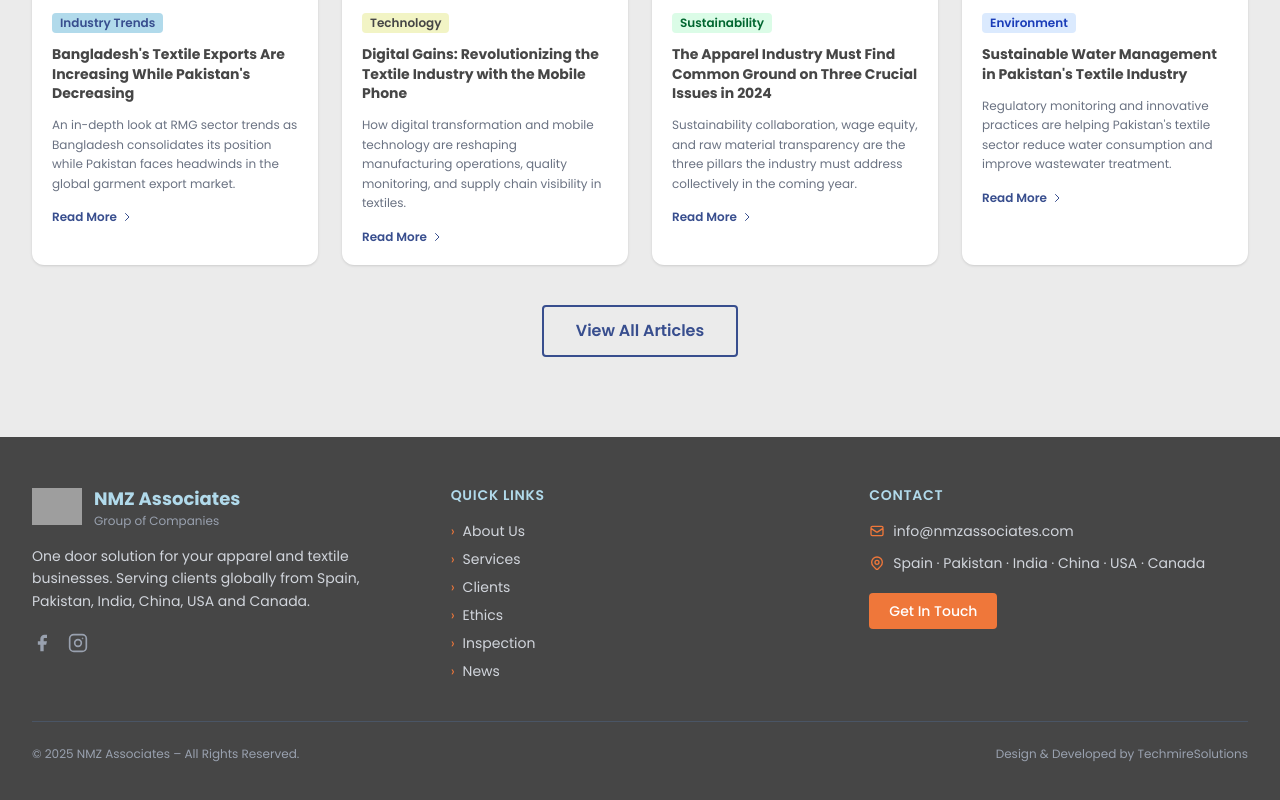
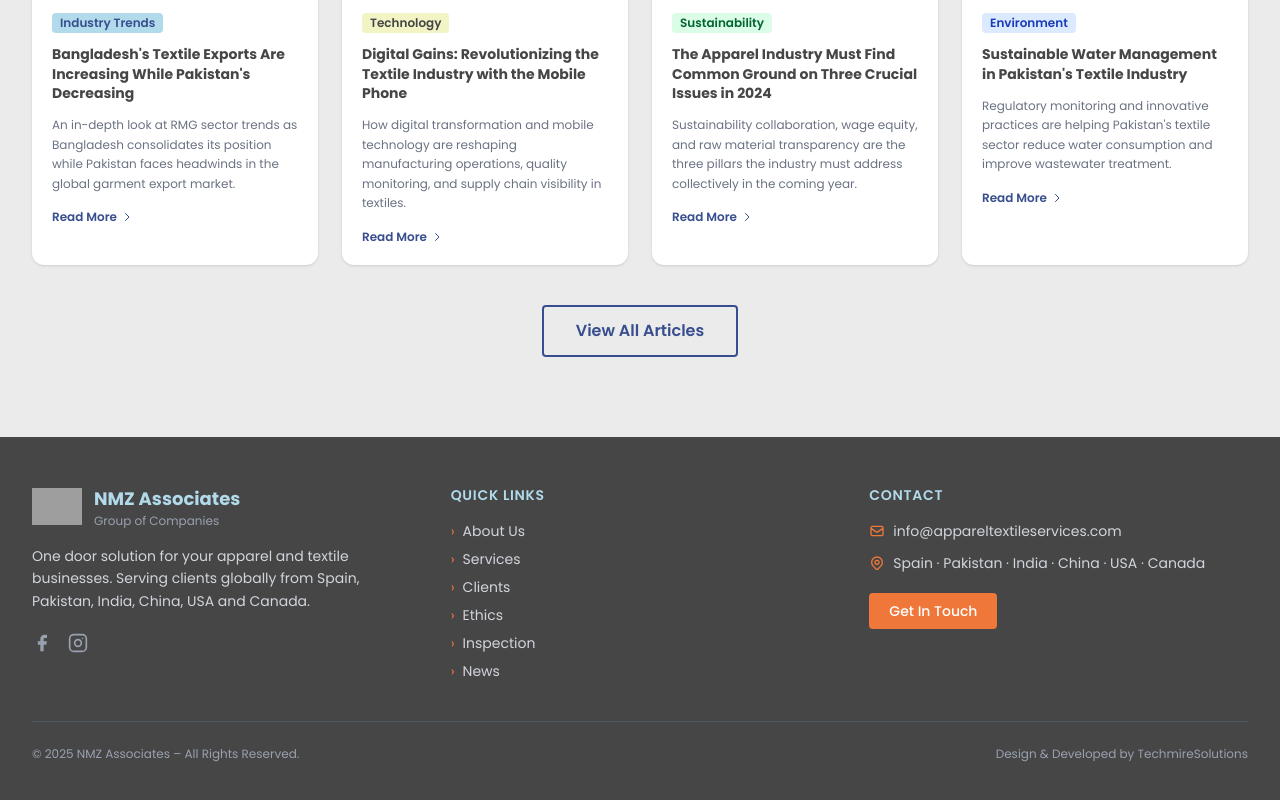
Before and after one commit to TechMireSolutions/nmz-associates, a Next.js app: page / in a window 1280 px wide. Shown: the part 6918-7718 px from the top of the page. Built offline with nearby package versions, Linux system fonts and the light colour scheme; no server answers; grey boxes are pictures that could not be loaded.

Commit message:
changes for mail

```diff
--- a/app/contact/page.tsx
+++ b/app/contact/page.tsx
@@ -10,7 +10,7 @@ export const metadata: Metadata = {
 
 const offices = [
   { country: "Spain",    flag: "🇪🇸", address: "Barcelona, Spain",   email: "spain@nmzassociates.com" },
-  { country: "Pakistan", flag: "🇵🇰", address: "Lahore, Pakistan",    email: "info@nmzassociates.com" },
+  { country: "Pakistan", flag: "🇵🇰", address: "Lahore, Pakistan",    email: "info@appareltextileservices.com" },
   { country: "India",    flag: "🇮🇳", address: "New Delhi, India",    email: "india@nmzassociates.com" },
   { country: "China",    flag: "🇨🇳", address: "Shanghai, China",     email: "china@nmzassociates.com" },
   { country: "USA",      flag: "🇺🇸", address: "New York, USA",       email: "usa@nmzassociates.com" },
@@ -51,8 +51,8 @@ export default function ContactPage() {
                   </div>
                   <div>
                     <div className="font-semibold text-[#464646]">Email</div>
-                    <a href="mailto:info@nmzassociates.com" className="text-[#384E8E] hover:text-[#EF773A] transition-colors">
-                      info@nmzassociates.com
+                    <a href="mailto:info@appareltextileservices.com" className="text-[#384E8E] hover:text-[#EF773A] transition-colors">
+                      info@appareltextileservices.com
                     </a>
                   </div>
                 </div>
--- a/app/global-error.tsx
+++ b/app/global-error.tsx
@@ -15,8 +15,8 @@ export default function GlobalError({
           <h1 className="text-2xl font-bold text-gray-800 mb-3">Critical Error</h1>
           <p className="text-gray-600 mb-8">
             A critical error occurred. Please refresh the page or contact us at{" "}
-            <a href="mailto:info@nmzassociates.com" className="text-blue-600 underline">
-              info@nmzassociates.com
+            <a href="mailto:info@appareltextileservices.com" className="text-blue-600 underline">
+              info@appareltextileservices.com
             </a>
           </p>
           <button
--- a/app/layout.tsx
+++ b/app/layout.tsx
@@ -95,8 +95,8 @@ export default function RootLayout({
   children: React.ReactNode;
 }>) {
   return (
-    <html lang="en" className={`${poppins.variable} scroll-smooth`} data-scroll-behavior="smooth">
-      <body className="min-h-screen flex flex-col font-[var(--font-poppins)] antialiased">
+    <html lang="en" className={`${poppins.variable} scroll-smooth`} data-scroll-behavior="smooth" suppressHydrationWarning>
+      <body className="min-h-screen flex flex-col font-[var(--font-poppins)] antialiased" suppressHydrationWarning>
         {/* Skip to main content – keyboard accessibility */}
         <a
           href="#main-content"
--- a/app/page.tsx
+++ b/app/page.tsx
@@ -23,7 +23,7 @@ const jsonLd = {
   logo: "https://nmzassociates.com/images/nmz-logo.webp",
   description:
     "Global apparel and textile sourcing company with 35+ years of experience. Quality control, garment sourcing, and supply chain management worldwide.",
-  email: "info@nmzassociates.com",
+  email: "info@appareltextileservices.com",
   sameAs: [
     "https://www.instagram.com/nmzassociates",
     "https://www.facebook.com/nmzassociates",
--- a/app/robots.ts
+++ b/app/robots.ts
@@ -1,4 +1,6 @@
 import type { MetadataRoute } from "next";
+
+export const dynamic = "force-static";
 
 const siteUrl = process.env.NEXT_PUBLIC_SITE_URL ?? "https://nmzassociates.com";
 
--- a/app/sitemap.ts
+++ b/app/sitemap.ts
@@ -1,4 +1,6 @@
 import type { MetadataRoute } from "next";
+
+export const dynamic = "force-static";
 
 const siteUrl = process.env.NEXT_PUBLIC_SITE_URL ?? "https://nmzassociates.com";
 
--- a/components/Footer.tsx
+++ b/components/Footer.tsx
@@ -90,8 +90,8 @@ export default function Footer() {
                 <svg className="w-4 h-4 mt-0.5 text-[#EF773A] shrink-0" fill="none" stroke="currentColor" viewBox="0 0 24 24">
                   <path strokeLinecap="round" strokeLinejoin="round" strokeWidth={2} d="M3 8l7.89 5.26a2 2 0 002.22 0L21 8M5 19h14a2 2 0 002-2V7a2 2 0 00-2-2H5a2 2 0 00-2 2v10a2 2 0 002 2z" />
                 </svg>
-                <a href="mailto:info@nmzassociates.com" className="hover:text-[#B1DAEB] transition-colors">
-                  info@nmzassociates.com
+                <a href="mailto:info@appareltextileservices.com" className="hover:text-[#B1DAEB] transition-colors">
+                  info@appareltextileservices.com
                 </a>
               </li>
               <li className="flex items-start gap-2">
--- a/next.config.ts
+++ b/next.config.ts
@@ -18,6 +18,7 @@ const securityHeaders = [
 ];
 
 const nextConfig: NextConfig = {
+  output: "export",
   // Remove the X-Powered-By header
   poweredByHeader: false,
   // Enable gzip/brotli compression
```
